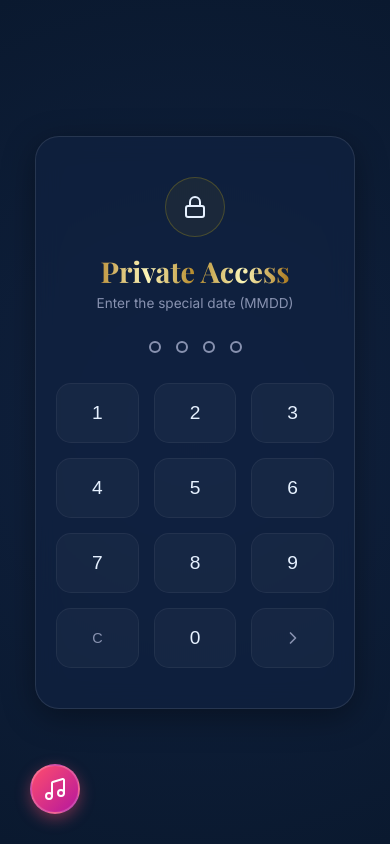
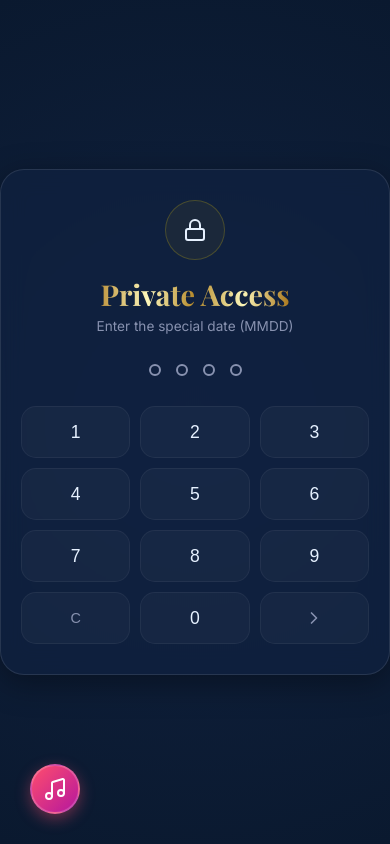
Before and after one commit to shashinirathnayake2111-afk/Surprise-Birthday-Card, a React (Vite) app: page / in a window 390 px wide. Built offline with nearby package versions, Linux system fonts and the light colour scheme; a web font is replaced by a local one.

Commit message:
Adding response to other devices

```diff
--- a/src/components/BirthdayCard.css
+++ b/src/components/BirthdayCard.css
@@ -301,7 +301,7 @@
   .bc-wrapper {
     max-width: 100%;
     margin: 0 auto;
-    padding: 10px;
+    padding: 15px;
   }
 
   .bc-card {
--- a/src/components/LockScreen.css
+++ b/src/components/LockScreen.css
@@ -94,3 +94,19 @@
 .numpad-btn:hover {
   border-color: rgba(255, 215, 0, 0.3);
 }
+
+@media (max-width: 400px) {
+  .lock-content-wrapper {
+    width: 100%;
+    padding: 30px 20px;
+  }
+
+  .numpad-grid {
+    gap: 10px;
+  }
+
+  .numpad-btn {
+    height: 52px;
+    font-size: 1.1rem;
+  }
+}
--- a/src/components/Memories.css
+++ b/src/components/Memories.css
@@ -256,9 +256,10 @@
 
 @media (max-width: 600px) {
   .photo-stack { width: 250px; height: 350px; }
-  .modern-memories-title { font-size: 1.8rem; }
-  .modern-memories-desc { font-size: 0.9rem; }
+  .modern-memories-title { font-size: 1.8rem; padding: 0 15px; }
+  .modern-memories-desc { font-size: 0.9rem; padding: 0 15px; }
   .modern-nav-btn { width: 50px; height: 50px; }
   .navigation-controls { gap: 20px; }
   .back-btn-memories { padding: 8px 15px; font-size: 0.9rem; }
+  .slider-content-area { padding: 0 15px; }
 }
--- a/src/components/MessagePage.css
+++ b/src/components/MessagePage.css
@@ -497,7 +497,7 @@
 /* --- Mobile Responsiveness (Must be at the bottom) --- */
 @media (max-width: 600px) {
   .message-page-container {
-    padding: 10px;
+    padding: 20px 15px;
     align-items: center; /* Center on mobile too */
   }
 
--- a/src/components/SurpriseHub.css
+++ b/src/components/SurpriseHub.css
@@ -1381,12 +1381,12 @@
   }
 
   .hub-interface {
-    padding: 80px 10px 20px;
+    padding: 80px 20px 20px;
   }
 
   .floating-orbs-container {
     gap: 20px;
-    padding: 10px;
+    padding: 10px 15px;
   }
 
   .surprise-orb-wrapper {
@@ -1423,7 +1423,7 @@
 
   /* 3D Friendship Grid Mobile */
   .friendship-galaxy-container {
-    padding: 40px 10px;
+    padding: 40px 15px;
   }
 
   .galaxy-orbit {
@@ -1568,7 +1568,7 @@
   .friendship-galaxy-container {
     height: auto;
     min-height: 100vh;
-    padding: 100px 10px 120px;
+    padding: 100px 15px 120px;
     /* Added more bottom padding for scrolling */
     display: flex;
     flex-direction: column;
@@ -2315,8 +2315,8 @@
   .gift-selector-card,
   .gift-confirm-card {
     padding: 25px 20px;
-    margin: 80px auto 40px;
-    width: 95%;
+    margin: 80px 15px 40px;
+    width: calc(100% - 30px);
   }
 
   .gift-cards-grid {
```
